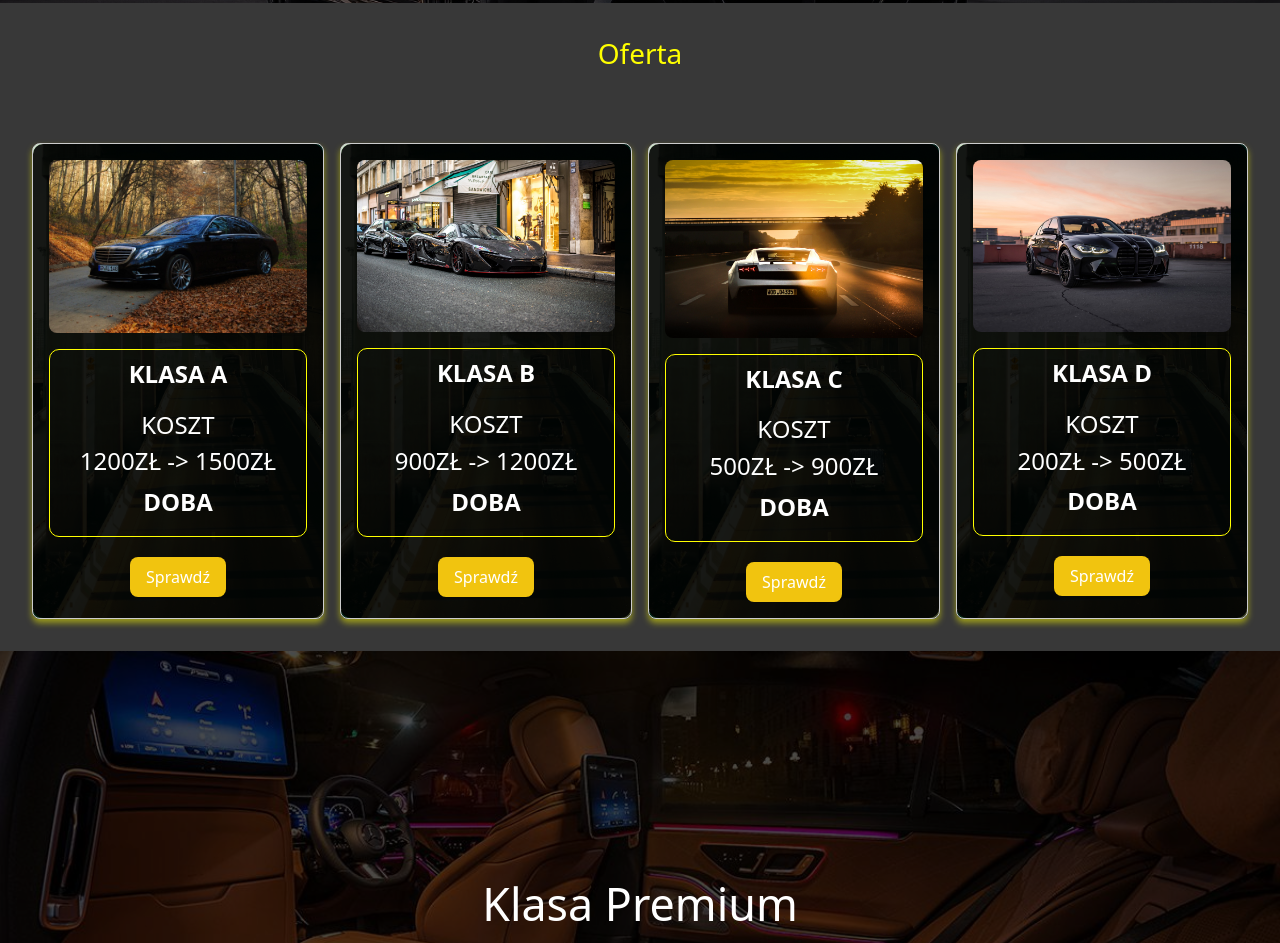
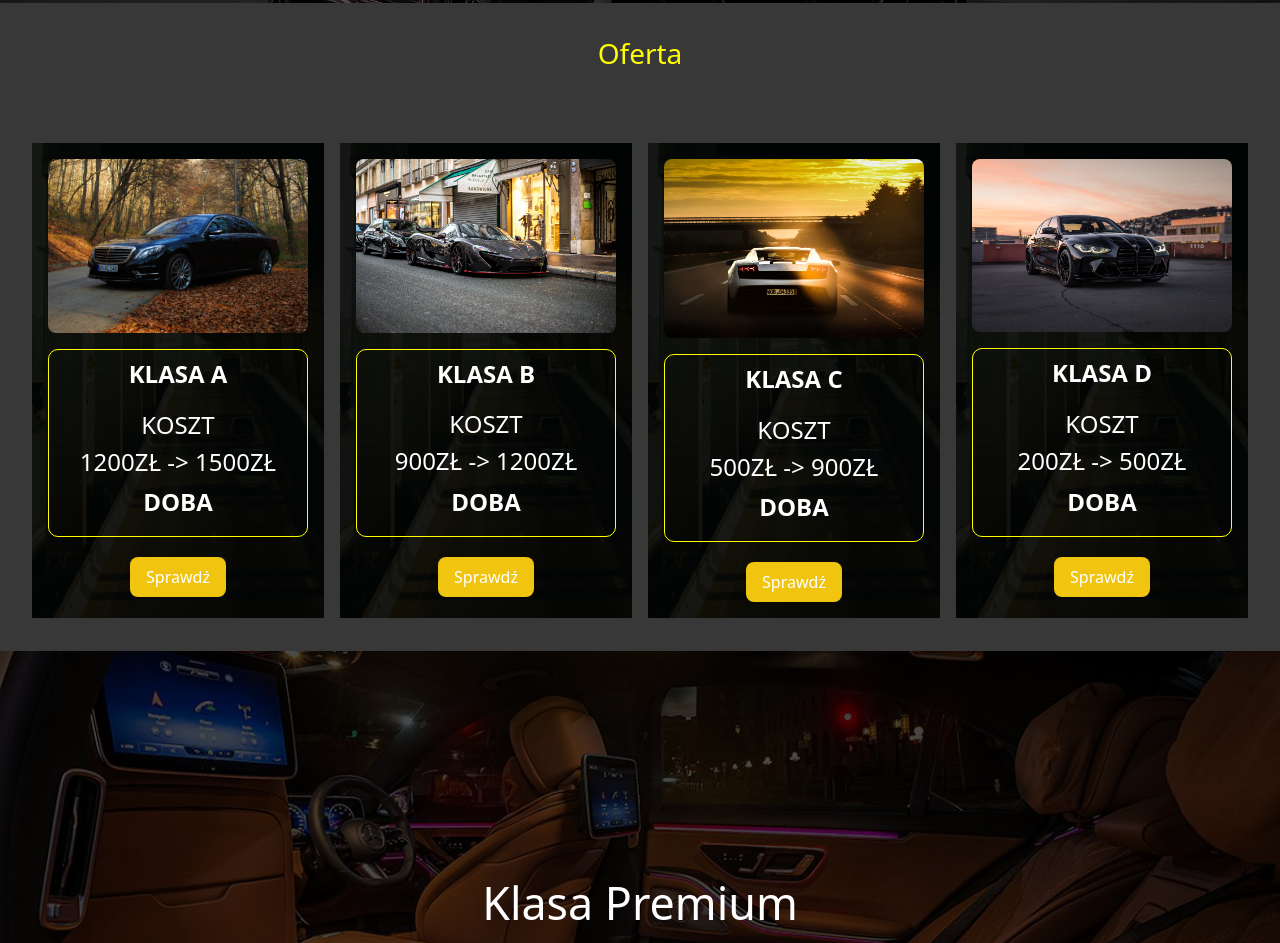
Before and after one commit to Dadejczyk/Website, a plain HTML site: page index.html in a window 1280 px wide. Shown: the part 1035-1978 px from the top of the page. Drawn offline with nearby package versions, Linux system fonts and the light colour scheme.

Commit message:
add new features2

```diff
--- a/scss/style.scss
+++ b/scss/style.scss
@@ -160,10 +160,7 @@ nav {
 		flex-direction: column;
 		align-items: center;
 		text-align: center;
-		border: 1px solid #ccc;
-		border-radius: 8px;
 		padding: 1em;
-		box-shadow: 0 4px 6px rgba(255, 255, 0, 0.5);
 		transition: transform 0.3s ease, box-shadow 0.3s ease;
 		background-image: url('../assets/asia-4056942_1920.jpg');
 		background-size: cover;
@@ -176,7 +173,6 @@ nav {
 			position: absolute;
 			top: 0;
 			left: 0;
-			border-radius: 10px;
 			width: 100%;
 			height: 100%;
 			background-color: rgba(0, 0, 0, 0.9);
@@ -208,9 +204,10 @@ nav {
 			font-size: 1rem;
 			border-radius: 8px;
 			cursor: pointer;
-			transition: background-color 0.3s ease;
+			transition: all 0.5s ease-in;
 
 			&:hover {
+				color: black;
 				background-color: #d38e00;
 			}
 		}
```
Also changed, not shown: css/style.css, 1 other file.
